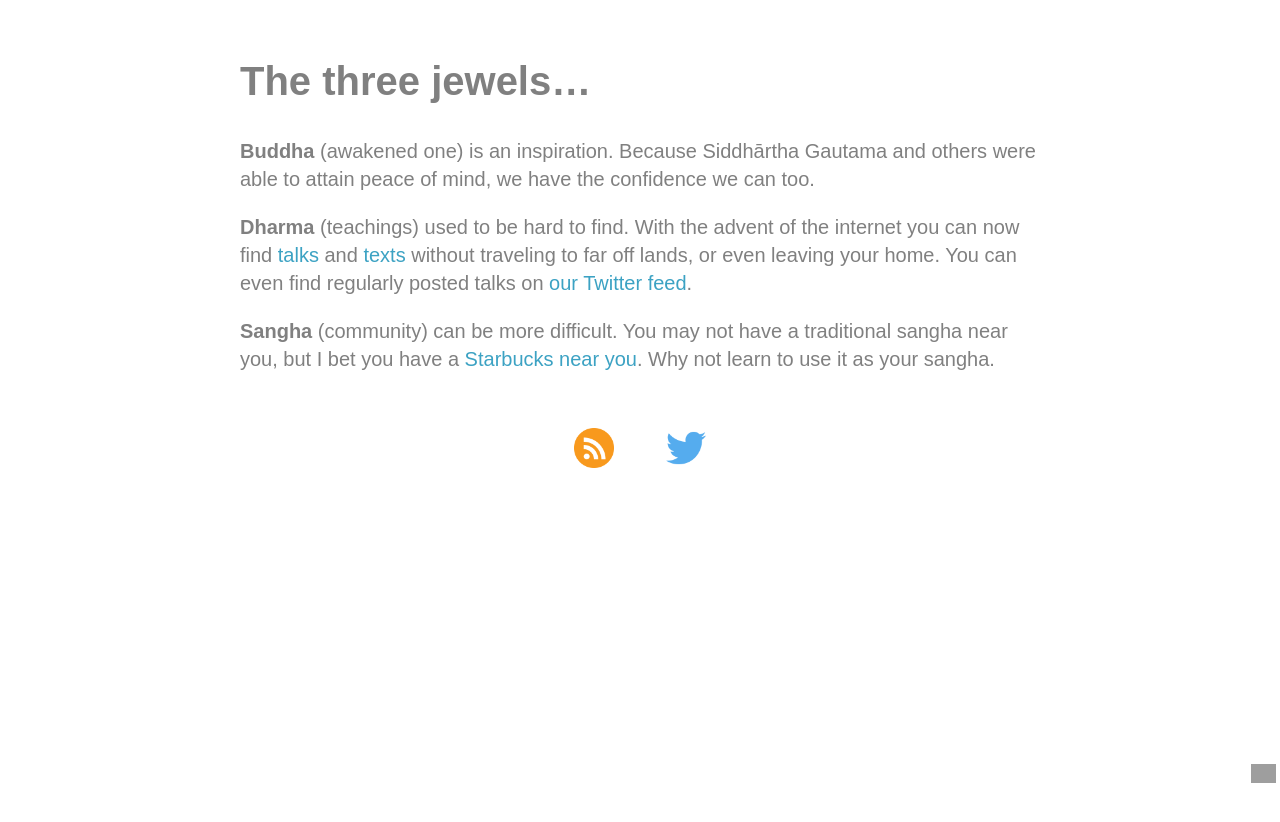
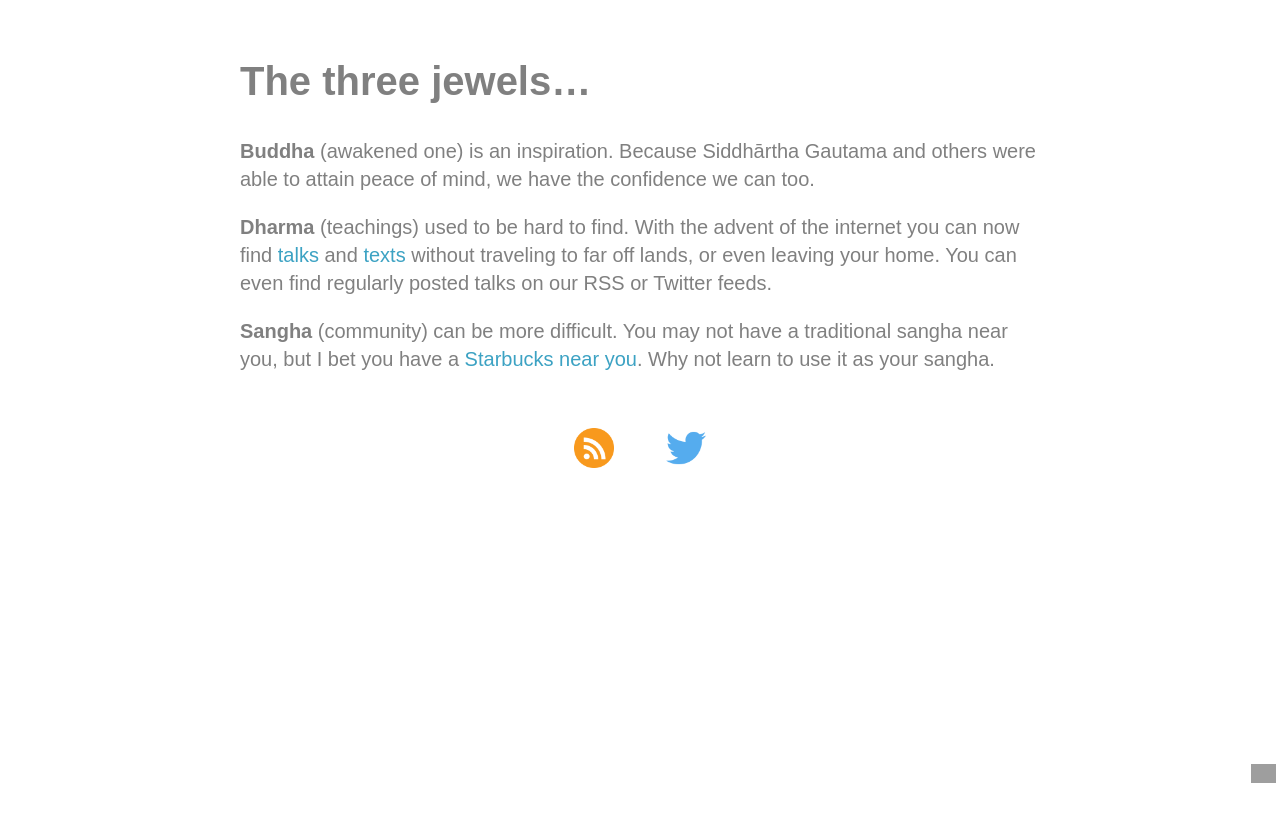
Before and after one commit to StarbucksSangha/StarbucksSangha, a Jekyll site: the page built from index.md, in a window 1280 px wide. Shown: the top 822 px of the page. Built offline with Jekyll 4.4.1, drawn with Linux system fonts in a browser that asks for light colours; grey boxes are pictures that could not be loaded.

Commit message:
Update index.md

```diff
--- a/index.md
+++ b/index.md
@@ -8,6 +8,6 @@
 
 <b>Buddha</b> (awakened one) is an inspiration. Because Siddhārtha Gautama and others were able to attain peace of mind, we have the confidence we can too.
 
-<b>Dharma</b> (teachings) used to be hard to find. With the advent of the internet you can now find [talks](https://www.dhammatalks.org/mp3_collections_index.html){:target="_blank"} and [texts](https://www.dhammatalks.org/suttas/index.html){:target="_blank"} without traveling to far off lands, or even leaving your home. You can even find regularly posted talks on [our Twitter feed](https://twitter.com/StarbucksSangha){:target="_blank"}.
+<b>Dharma</b> (teachings) used to be hard to find. With the advent of the internet you can now find [talks](https://www.dhammatalks.org/mp3_collections_index.html){:target="_blank"} and [texts](https://www.dhammatalks.org/suttas/index.html){:target="_blank"} without traveling to far off lands, or even leaving your home. You can even find regularly posted talks on our RSS or Twitter feeds.
 
 <b>Sangha</b> (community) can be more difficult. You may not have a traditional sangha near you, but I bet you have a [Starbucks near you](https://www.starbucks.com/store-locator){:target="_blank"}. Why not learn to use it as your sangha.
```
